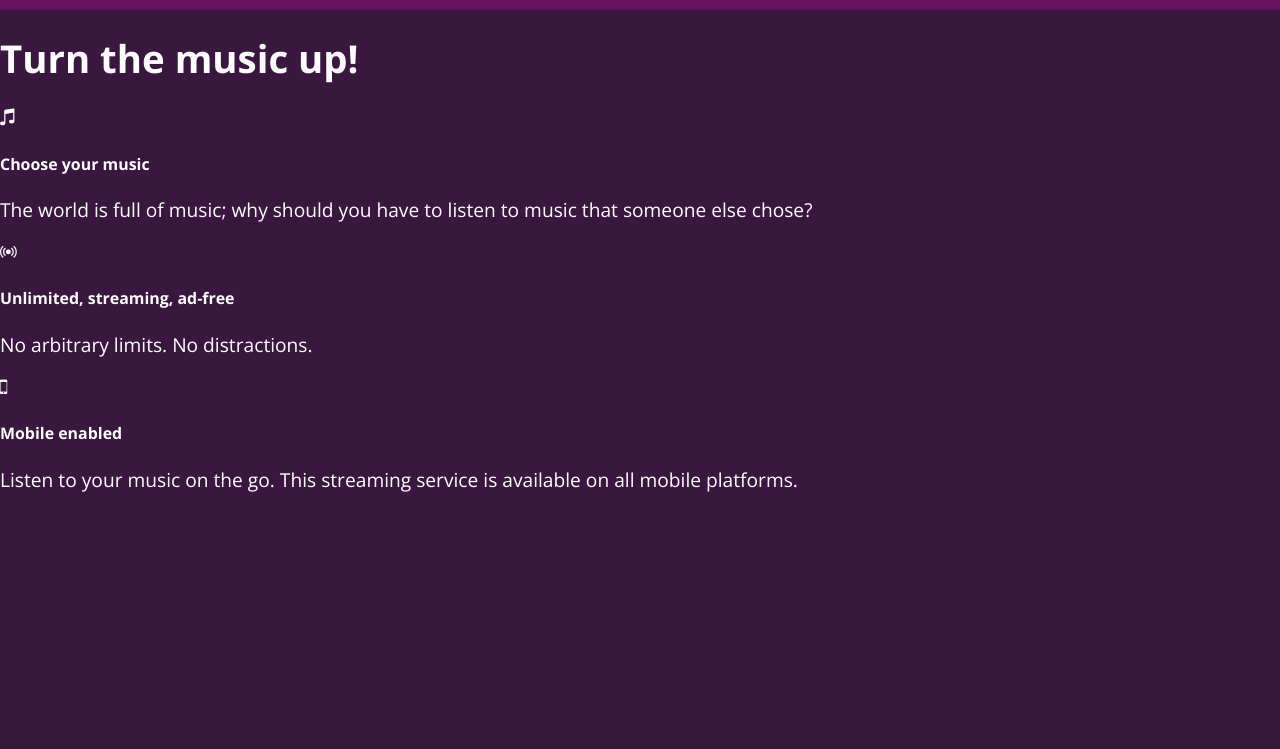
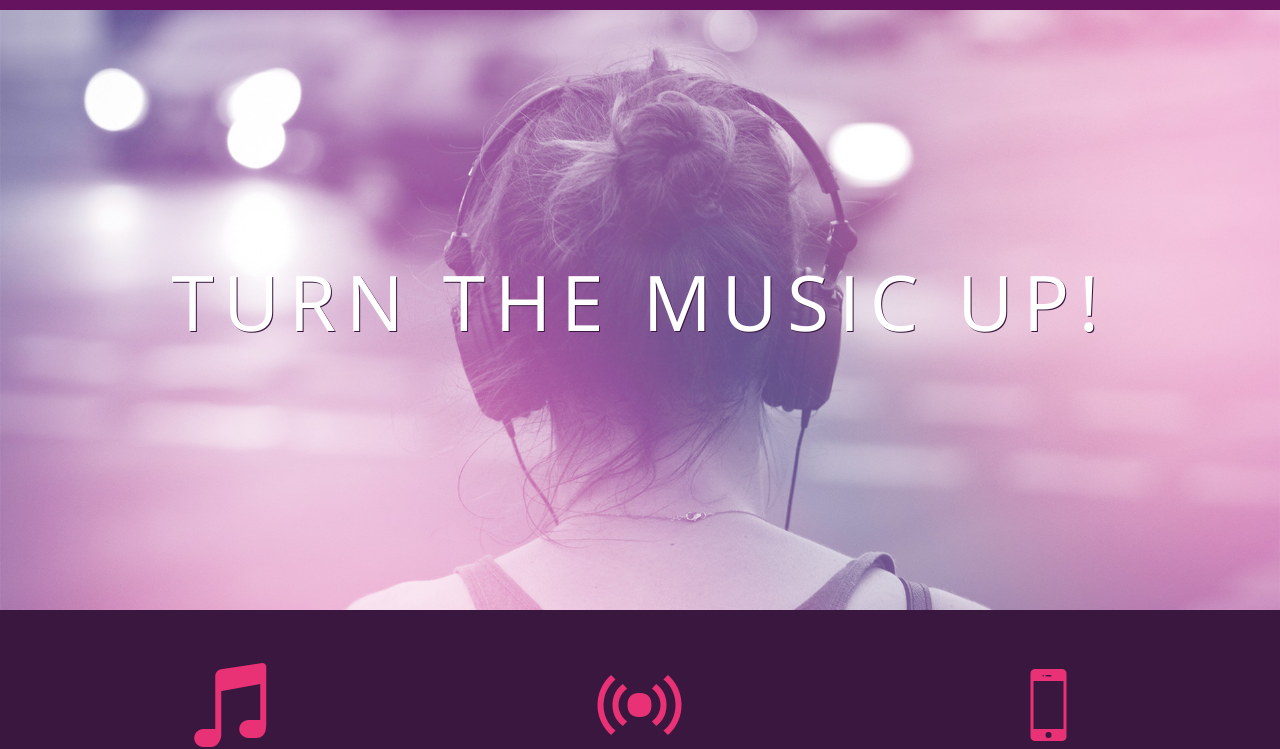
Before and after one commit to mabosch/bloc-jams, a plain HTML site: page index.html in a window 1280 px wide. Shown: the part 88-837 px from the top of the page. Before the commit the page ends 800 px from the top, so only its background shows below. Drawn offline with nearby package versions, Linux system fonts and the light colour scheme.

Commit message:
cp8:completed

```diff
--- a/index.html
+++ b/index.html
@@ -4,6 +4,7 @@
     <head>
 
      	<title>Bloc Jams</title>
+        <meta name="viewport" content="width=device-width, initial-scale=1">
 
         <!-- Fonts -->
         <link rel="stylesheet" type="text/css" href="http://fonts.googleapis.com/css?family=Open+Sans:400,800,600,700,300">
@@ -12,6 +13,7 @@
         <!-- CSS -->
         <link rel="stylesheet" type="text/css" href="styles/normalize.css">
         <link rel="stylesheet" type="text/css" href="styles/main.css">
+        <link rel="stylesheet" type="text/css" href="styles/landing.css">
 
     </head>
     <body class="landing">
@@ -26,20 +28,20 @@
 
         </header>
 
-        <section class="selling-points"> <!-- selling points -->
-            <div class="point">
+        <section class="selling-points container clearfix"> <!-- selling points -->
+            <div class="point column third">
                 <span class="ion-music-note"></span>
                 <h5 class="point-title">Choose your music</h5>
                 <p class="point-description">The world is full of music; why should you have to listen to  music that someone else chose?</p>
             </div>
 
-            <div class="point">
+            <div class="point column third">
                 <span class="ion-radio-waves"></span>
                 <h5 class="point-title">Unlimited, streaming, ad-free</h5>
                 <p class="point-description">No arbitrary limits. No distractions.</p>
             </div>
 
-            <div class="point">
+            <div class="point column third">
                 <span class="ion-iphone"></span>
                 <h5 class="point-title">Mobile enabled</h5>
                 <p class="point-description">Listen to your music on the go. This streaming service is available on all mobile platforms.</p>
```
